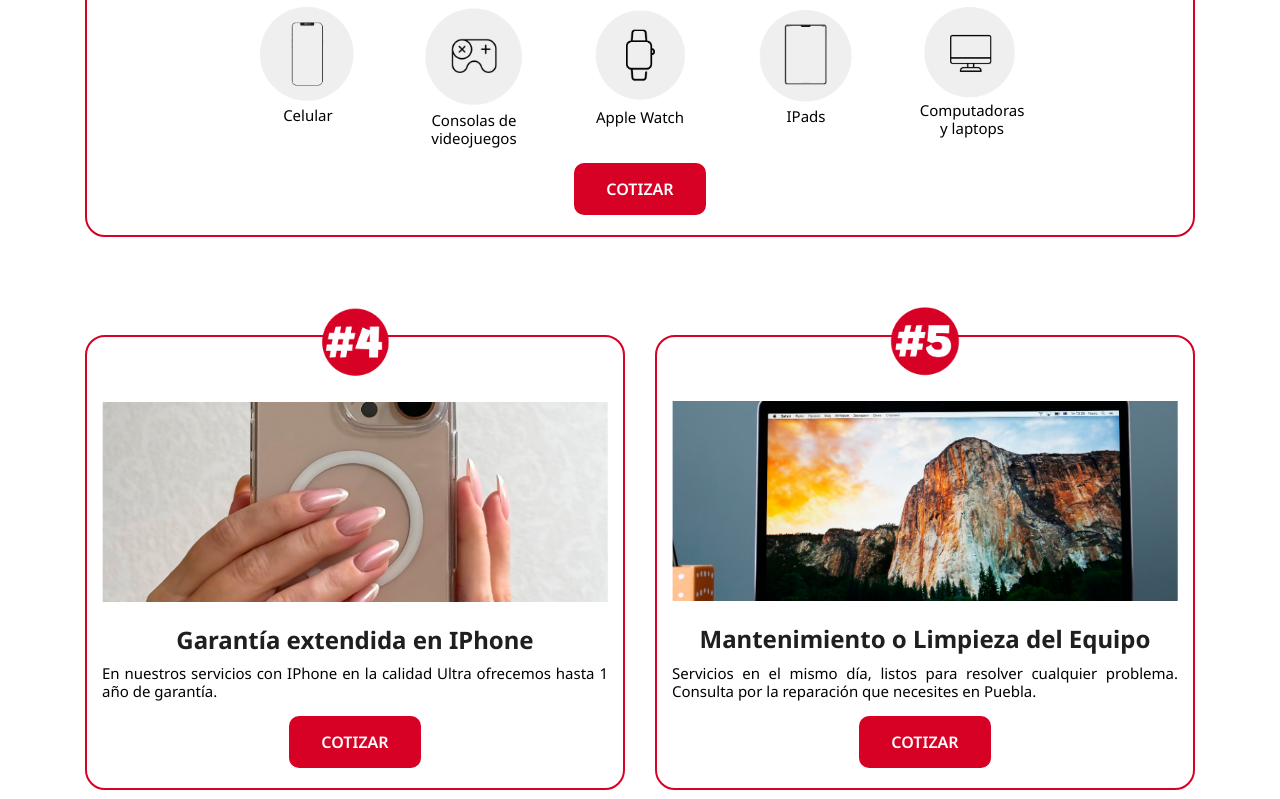
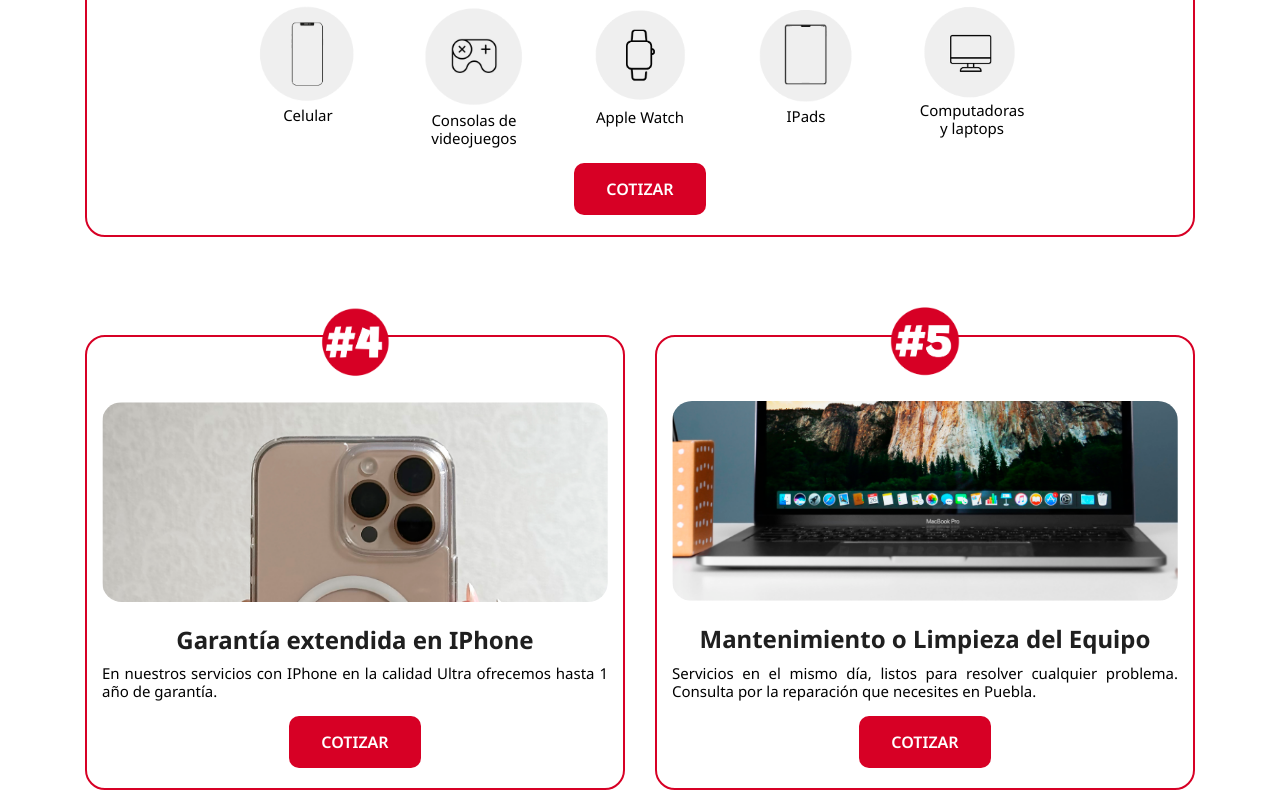
Before and after one commit to daniel1234567899/fixandshop, a plain HTML site: page index.html in a window 1280 px wide. Shown: the part 2465-3264 px from the top of the page. Drawn offline with Linux system fonts and the light colour scheme; a script that the page names is missing; a web font is replaced by a local one.

Commit message:
cambios imagenes

```diff
--- a/css/style.css
+++ b/css/style.css
@@ -1450,4 +1450,5 @@ blockquote {
 	object-position: center;
     object-fit: cover;
     max-height: 200px;
+    border-radius: 20px;
 }
--- a/index.html
+++ b/index.html
@@ -233,7 +233,7 @@
 				<div class="col-12 col-lg-6 mb-5" >
 					<div class="container caja" >
 						<img src="images/19.png" width="70px" class="mb-4" style="margin-top: -30px;">
-						<img src="images/18.png" width="100%" class="mb-4 img-fit">
+						<img src="images/18.png" width="100%" class="mb-4 img-fit" style="object-position: top;">
 						<h1><b>Garantía extendida en IPhone</b></h1>
 						<p>En nuestros servicios con IPhone en la calidad Ultra ofrecemos hasta 1 año de garantía.</p>
 						<a class="btn " href="https://api.whatsapp.com/send/?phone=5212216644107">Cotizar</a>
@@ -242,7 +242,7 @@
 				<div class="col-12 col-lg-6 mb-5" >
 					<div class="container caja" >
 						<img src="images/20-n.png" width="70px" class="mb-4" style="margin-top: -30px;">
-						<img src="images/20.png" width="100%" class="mb-4 img-fit">
+						<img src="images/20.png" width="100%" class="mb-4 img-fit" style="object-position: bottom ;">
 						<h1 class="text-center"><b>Mantenimiento o Limpieza del Equipo</b></h1>
 						<p>Servicios en el mismo día, listos para resolver cualquier problema. Consulta por la reparación que necesites en Puebla.</p>
 						<a class="btn " href="https://api.whatsapp.com/send/?phone=5212216644107">Cotizar</a>
```
